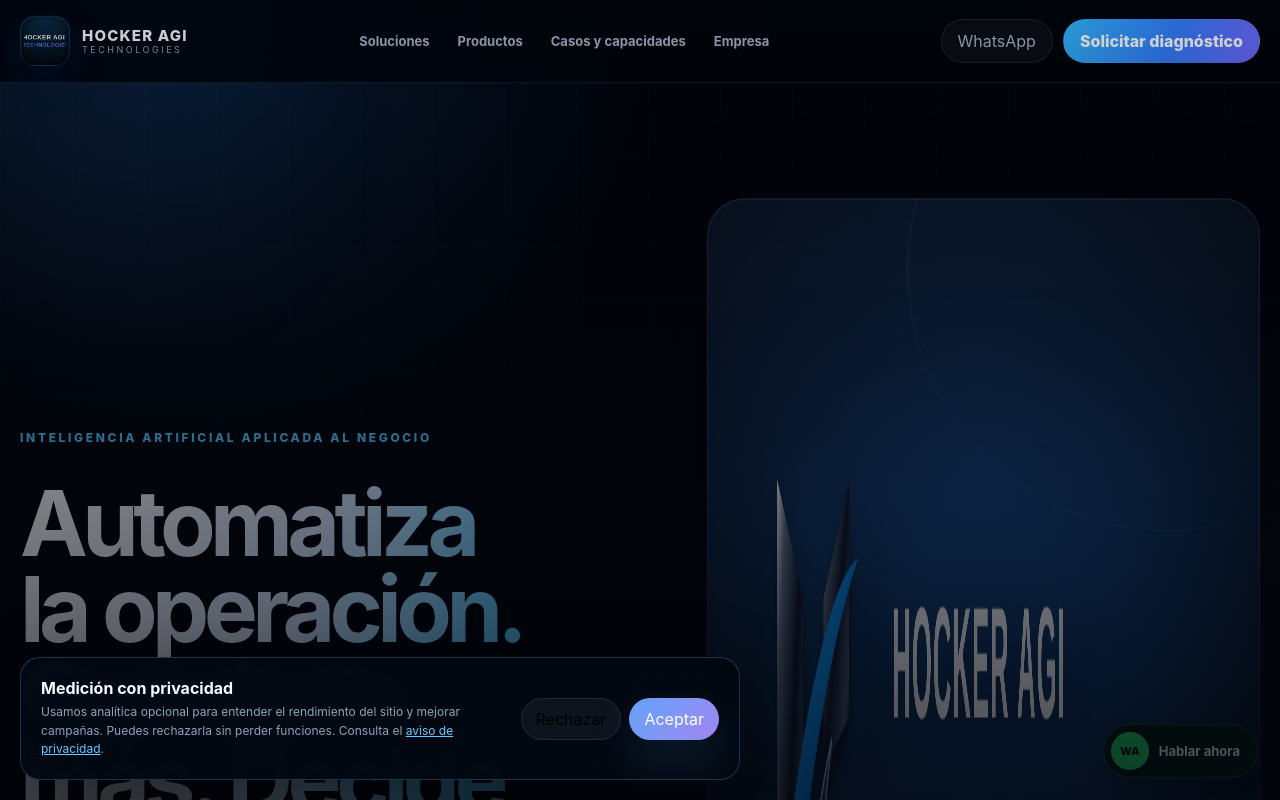
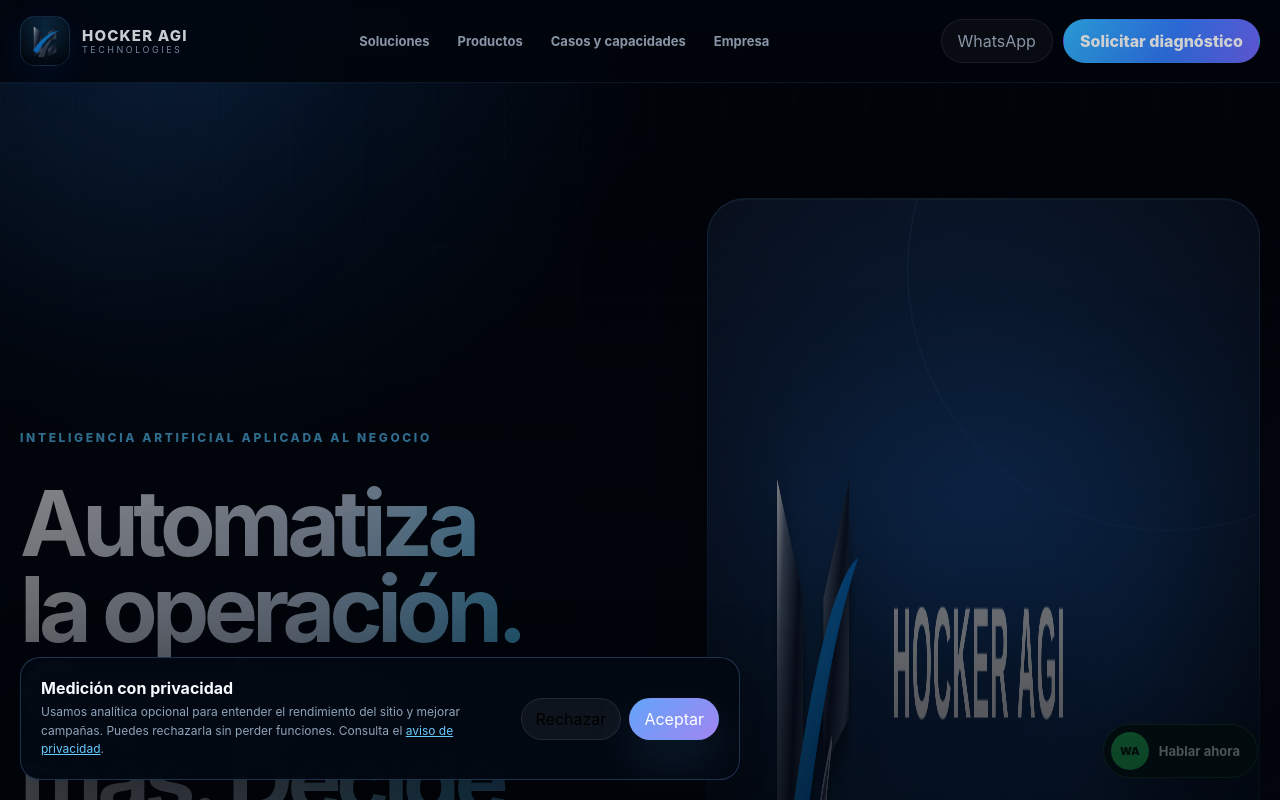
Before and after one commit to HockerAGI/hocker.agi, a Next.js app: page / in a window 1280 px wide. Shown: the top 800 px of the page. Built offline with nearby package versions, Linux system fonts and the light colour scheme.

Commit message:
fix(mobile): use compact brand symbol and horizontal footer identity [skip vercel]

```diff
--- a/src/components/site-shell.tsx
+++ b/src/components/site-shell.tsx
@@ -6,7 +6,7 @@ import { PUBLIC_NAV, PUBLIC_SITE } from "@/lib/public-site";
 const dockItems = [
   { href: "/", label: "Inicio" },
   { href: "/soluciones", label: "Soluciones" },
-  { href: "/portfolio", label: "Casos" },
+  { href: "/apps", label: "Productos" },
   { href: "/contacto", label: "Contacto" },
 ] as const;
 
@@ -26,10 +26,11 @@ export function SiteShell({ children }: { children: ReactNode }) {
             <span className="brand-logo-wrap">
               <Image
                 className="brand-logo"
-                src={PUBLIC_SITE.logo}
-                alt="Logotipo de Hocker AGI Technologies"
+                src={PUBLIC_SITE.symbol}
+                alt="Isotipo de Hocker AGI Technologies"
                 width={96}
                 height={96}
+                sizes="(max-width: 720px) 52px, 64px"
                 priority
               />
             </span>
@@ -58,7 +59,14 @@ export function SiteShell({ children }: { children: ReactNode }) {
         <div className="container">
           <div className="footer-grid">
             <div className="footer-brand">
-              <Image src={PUBLIC_SITE.logo} alt="Hocker AGI Technologies" width={96} height={96} className="footer-logo" />
+              <Image
+                src={PUBLIC_SITE.logo}
+                alt="Hocker AGI Technologies"
+                width={1800}
+                height={650}
+                sizes="(max-width: 720px) 240px, 300px"
+                className="footer-logo footer-logo-horizontal"
+              />
               <div>
                 <h2>{PUBLIC_SITE.brand}</h2>
                 <p>{PUBLIC_SITE.description}</p>
```
